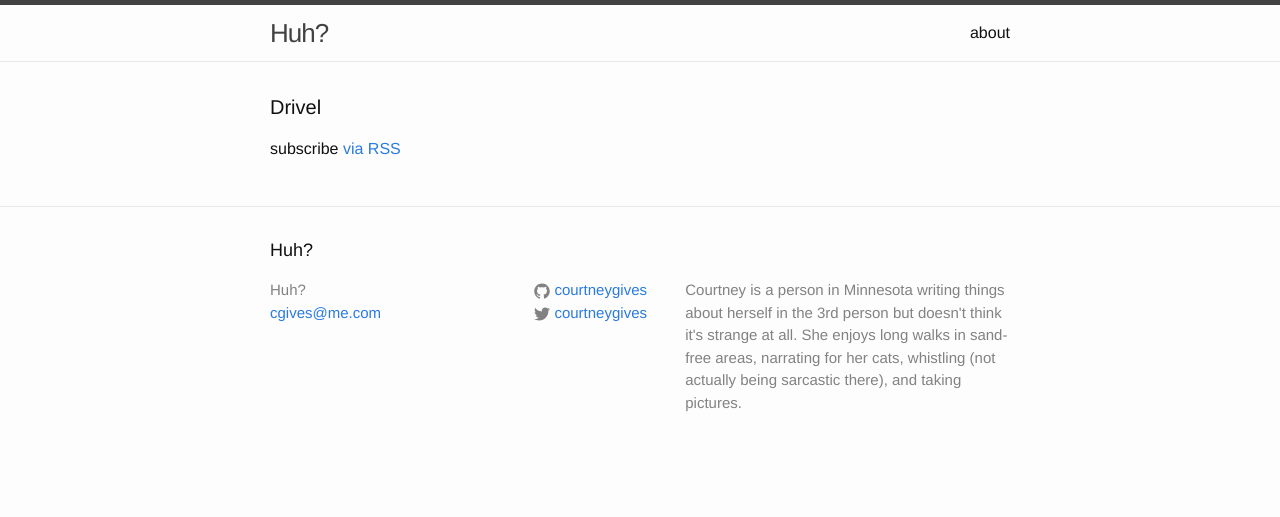
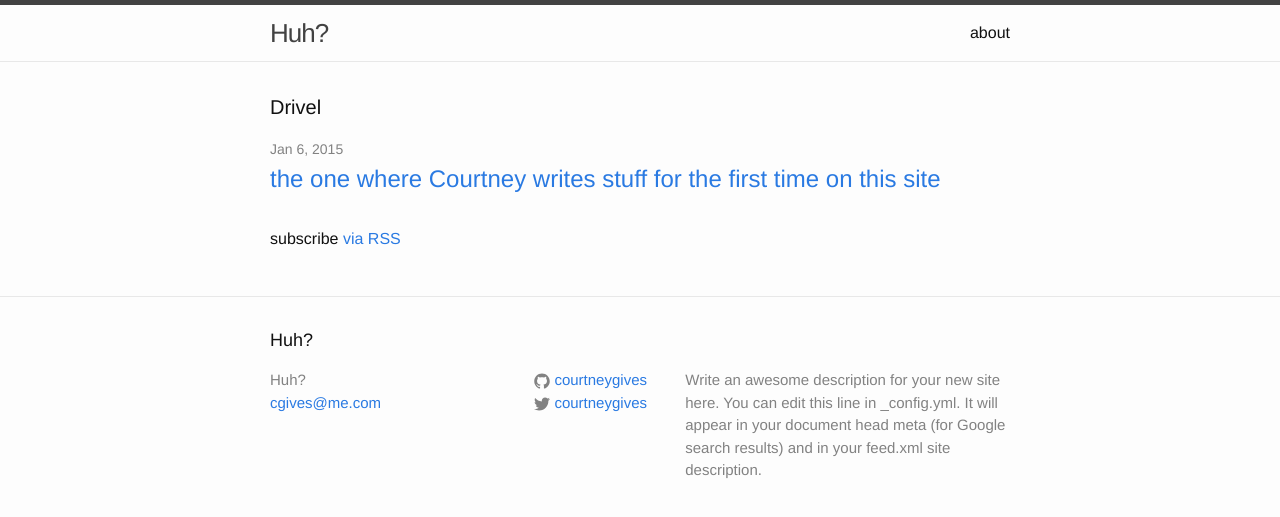
Before and after one commit to courtneygives/courtneygives.github.io, a Jekyll site: the page built from index.html, in a window 1280 px wide. Shown: the top 517 px of the page. Built offline with Jekyll 4.4.1, drawn with Linux system fonts in a browser that asks for light colours.

```diff
--- a/_config.yml
+++ b/_config.yml
@@ -2,17 +2,14 @@
 title: Huh?
 subtitle: Courtney Ives
 email: cgives@me.com
-description: >
- Courtney is a person in Minnesota writing things
- about herself in the 3rd person but doesn't think
- it's strange at all. She enjoys long walks in
- sand-free areas, narrating for her cats, whistling (not actually being sarcastic there), and
- taking pictures.
+description: > # this means to ignore newlines until "baseurl:"
+  Write an awesome description for your new site here. You can edit this
+  line in _config.yml. It will appear in your document head meta (for
+  Google search results) and in your feed.xml site description.
 baseurl: "" # the subpath of your site, e.g. /blog/
 url: "" # the base hostname & protocol for your site
 twitter_username: courtneygives
 github_username:  courtneygives
-flickr_username: courtneygives
 
 # Build settings
 markdown: kramdown
--- /dev/null
+++ b/_drafts/2015-01-06-welcome-to-jekyll copy.markdown
@@ -0,0 +1,6 @@
+---
+layout: post
+title:  "the one where courtney says something clever about this being the first post"
+date:   2015-01-06 19:06:34
+categories: drivel
+---
--- a/_posts/2015-01-06.markdown
+++ b/_posts/2015-01-06-welcome-to-jekyll.markdown
@@ -1,6 +1,6 @@
 ---
 layout: post
-title:  "the one where courtney writes stuff for the first time in ages"
+title:  "the one where Courtney writes stuff for the first time on this site"
 date:   2015-01-06 19:06:34
 categories: drivel
 ---
@@ -11,7 +11,7 @@ This here is, shall we say, an idea-bomb-testing site for me. I blogged a ton wh
 
 Okay. Whatever. I graduated from Hampshire College in 2011, still not knowing what to do with my life. I bumbled through college not *really* knowing what I was going to do, but I studied linguistics and animal behavior, believing that these things were close to whatever my calling was.
 
-A year and a lot more bumbling later, it became clear. Before this random day, I would have pffft at those so-called *eureka moments*, but I had one of those. I should be a Speech & Language Pathologist ([What'th that guyth?](http://en.wikipedia.org/wiki/Speech-language_pathology#The_Speech-Language_Pathology_vocation))! Behavior and linguistics come together neatly in this field, and there is a lot more going on, on top of that.
+A year and a lot more bumbling later, it became clear. Before this random day, I would have pffft at those so-called *eureka moments*, but I had one of those. I should be a Speech & Language Pathologist ([What'th that guyth?] (http://en.wikipedia.org/wiki/Speech-language_pathology#The_Speech-Language_Pathology_vocation))! Behavior and linguistics come together neatly in this field, and there is a lot more going on, on top of that.
 
 Uh, now what?
 
```
Also changed, not shown: _posts/2015-01-07.markdown (deleted, +0 -19 lines).
